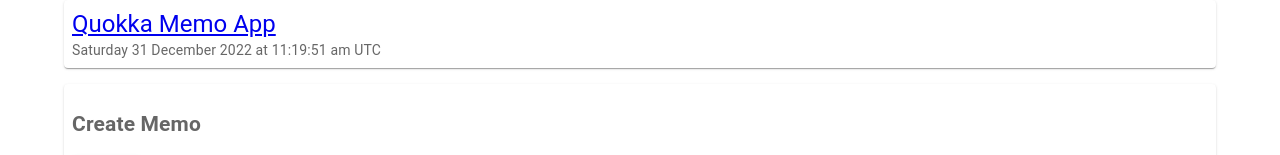
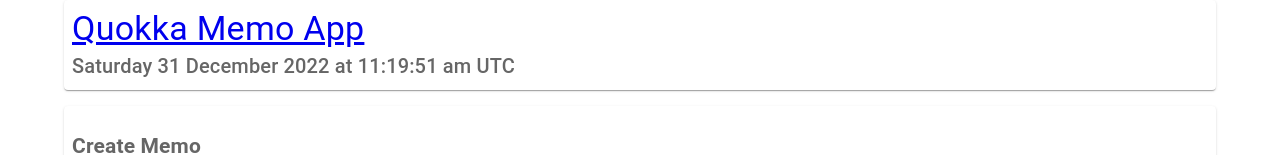
Before and after one commit to tedwon/quokka, a Next.js app in the folder quokka-frontend/: page / in a window 1280 px wide. Shown: the top 155 px of the page. Built offline with nearby package versions, Linux system fonts and the light colour scheme; no server answers.

Commit message:
Add Typography on the title

```diff
--- a/quokka-frontend/pages/index.tsx
+++ b/quokka-frontend/pages/index.tsx
@@ -59,10 +59,12 @@
     return (
         <div>
             <QuokkaAppHead></QuokkaAppHead>
-            <Typography component="h1" variant="h5">
+            <Typography component="h1" variant="h4">
                 <Link href="https://github.com/tedwon/quokka" target="_blank">Quokka Memo App</Link>
             </Typography>
-            {clock}
+            <Typography component="h6" variant="h6">
+               {clock}
+            </Typography>
         </div>
     );
 }
```
